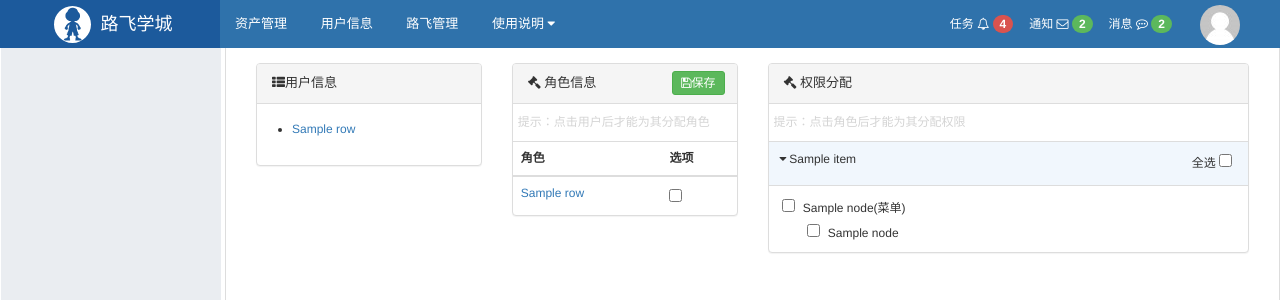
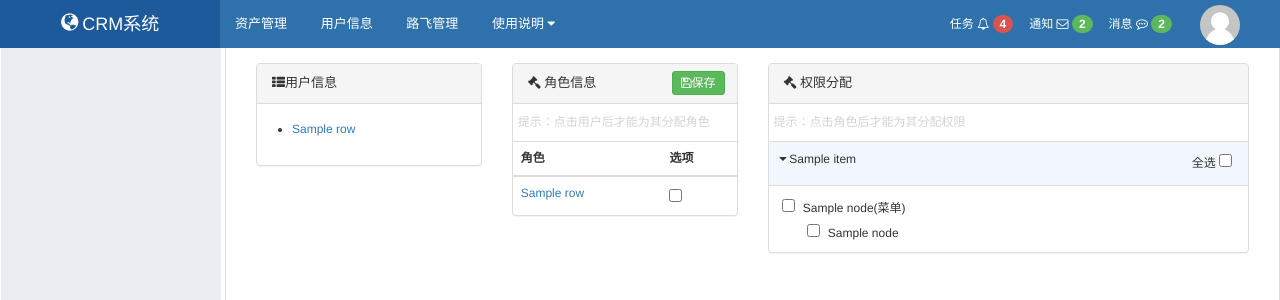
Before and after one commit to lp1506947671/CRM, a Django app: template crm/rbac/templates/distribute_permissions.html in a window 1280 px wide. Shown: the top 300 px of the page. Run offline with Django 3.2, Linux system fonts and the light colour scheme; the template is opened without the code that fills it: most values are stand-ins (such as "Sample title", 1, 10 or a date in 2020); some libraries are stand-ins or nearby versions.

Commit message:
[描述]:前端样式优化 [类型]:需求开发 [提交人]:Jason

```diff
--- a/crm/crm/settings.py
+++ b/crm/crm/settings.py
@@ -118,14 +118,13 @@ USE_TZ = True
 
 # Static files (CSS, JavaScript, Images)
 # https://docs.djangoproject.com/en/3.2/howto/static-files/
-
+STATIC_ROOT = os.path.join(os.path.dirname(BASE_DIR), "my_static")
 STATIC_URL = '/static/'
 
 # Default primary key field type
 # https://docs.djangoproject.com/en/3.2/ref/settings/#default-auto-field
 
 DEFAULT_AUTO_FIELD = 'django.db.models.BigAutoField'
-
 
 # 添加权限和菜单的session key
 MENU_SESSION_KEY = 'menu_session_key'
@@ -134,7 +133,7 @@ PERMISSION_SESSION_KEY = "permission_url_dict_key"
 # 添加无需登录白名单VALID_URL_LIST
 VALID_URL_LIST = ["^/$", '/login/', '/admin/.*']
 # 添加自动发现URL时,所需要排除的URL
-AUTO_DISCOVER_EXCLUDE =[
+AUTO_DISCOVER_EXCLUDE = [
     '/admin/.*',
     '/login/',
     '/logout/',
--- a/crm/web/templates/layout.html
+++ b/crm/web/templates/layout.html
@@ -4,8 +4,10 @@
 <html lang="en">
 <head>
     <meta charset="UTF-8">
-    <title>路飞学城</title>
-    <link rel="shortcut icon" href="{% static 'imgs/luffy-study-logo.png' %} ">
+    <title>CRM系统</title>
+
+{#    <span class="glyphicon glyphicon-globe" style="font-size: 18px" aria-hidden="true"></span>#}
+{#    <link rel="shortcut icon" href="{% static 'imgs/luffy-study-logo.png' %} ">#}
     <link rel="stylesheet" href="{% static 'plugins/bootstrap/css/bootstrap.css' %} "/>
     <link rel="stylesheet" href="{% static 'plugins/font-awesome/css/font-awesome.css' %} "/>
     <link rel="stylesheet" href="{% static 'css/commons.css' %} "/>
@@ -100,9 +102,10 @@
 <div class="pg-header">
     <div class="nav">
         <div class="logo-area left">
-            <a href="#">
-                <img class="logo" src="{% static 'imgs/logo.svg' %}">
-                <span style="font-size: 18px;">路飞学城 </span>
+            <a href="/index/">
+{#                <img class="logo" src="{% static 'imgs/logo.svg' %}">#}
+                <span class="glyphicon glyphicon-globe" style="font-size: 18px" aria-hidden="true"></span>
+                <span style="font-size: 18px;">CRM系统 </span>
             </a>
         </div>
 
```
Also changed, not shown: crm/web/templates/index.html (+6 -2 lines), crm/db.sqlite3.
